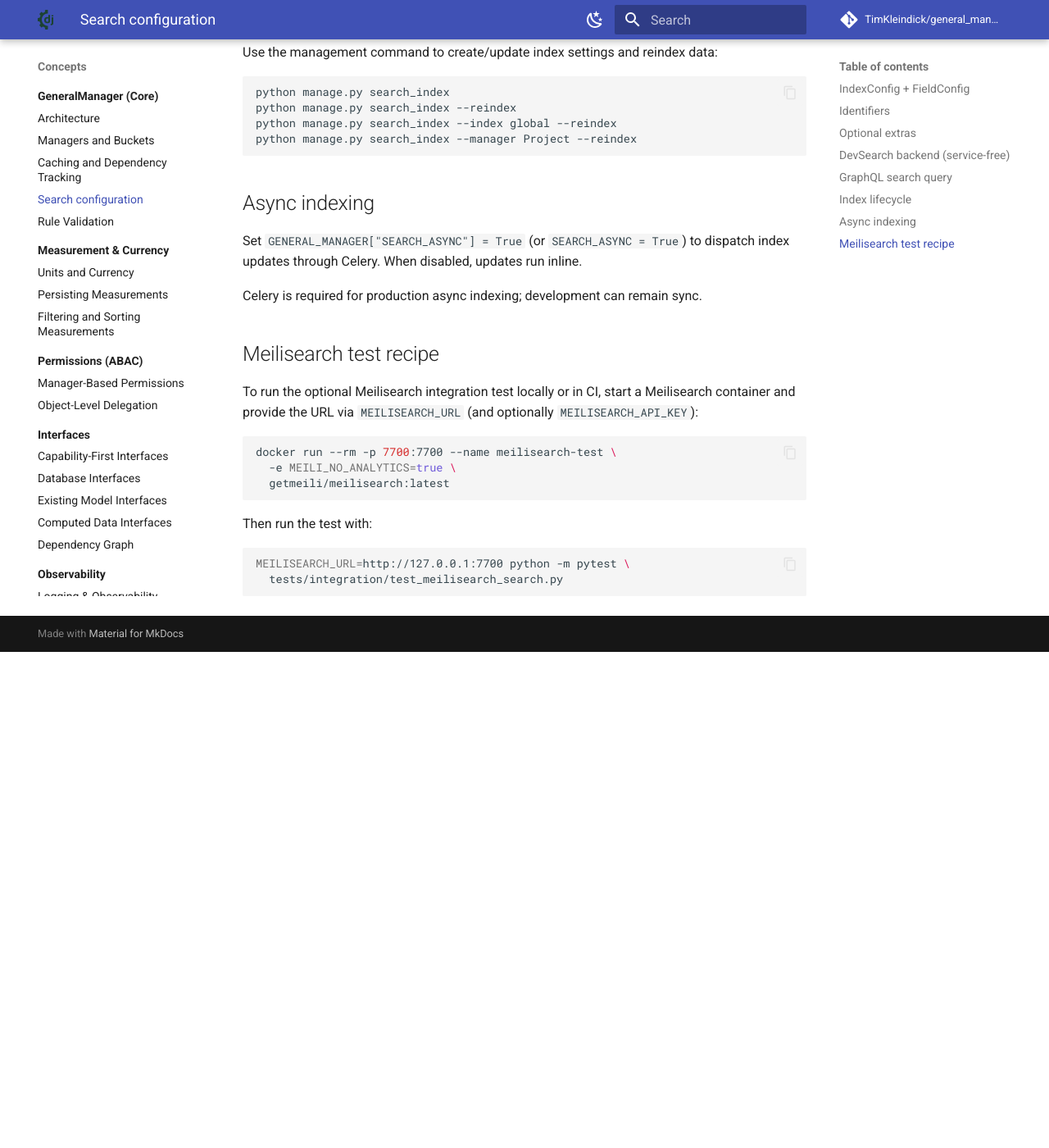
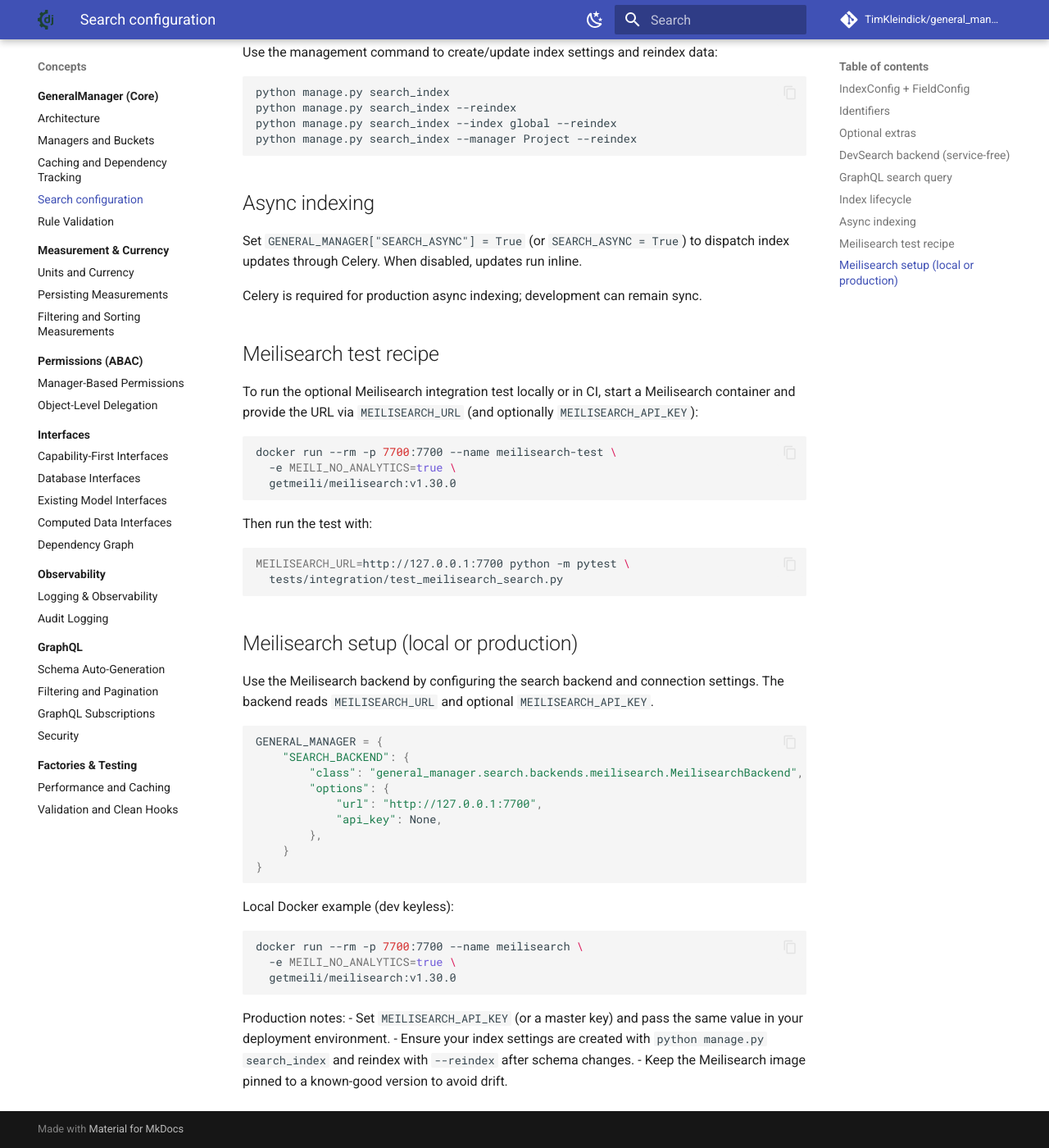
Before and after one commit to TimKleindick/general_manager, an MkDocs documentation site: the page built from docs/concepts/search.md, in a window 1280 px wide and 1400 px high, scrolled down 2232 px. Shown: the whole window at 82% size. Built offline with MkDocs 1.6.1 and Material for MkDocs 9.7.7, drawn with Linux system fonts in a browser that asks for light colours; comment, search, counter and statistics services are not loaded; before the commit the page ends 3027 px from its top, so only the background shows below that.

Commit message:
docs: update search docs and ADR

````diff
--- a/docs/concepts/search.md
+++ b/docs/concepts/search.md
@@ -49,7 +49,7 @@
 ```python
 class Project(GeneralManager):
     class SearchConfig:
-        indexes = [IndexConfig(name="global", fields=["name"]) ]
+        indexes = [IndexConfig(name="global", fields=["name"])]
         type_label = "Project"
 
         @staticmethod
@@ -118,7 +118,7 @@
 ```bash
 docker run --rm -p 7700:7700 --name meilisearch-test \
   -e MEILI_NO_ANALYTICS=true \
-  getmeili/meilisearch:latest
+  getmeili/meilisearch:v1.30.0
 ```
 
 Then run the test with:
@@ -127,3 +127,36 @@
 MEILISEARCH_URL=http://127.0.0.1:7700 python -m pytest \
   tests/integration/test_meilisearch_search.py
 ```
+
+## Meilisearch setup (local or production)
+
+Use the Meilisearch backend by configuring the search backend and connection
+settings. The backend reads `MEILISEARCH_URL` and optional
+`MEILISEARCH_API_KEY`.
+
+```python
+GENERAL_MANAGER = {
+    "SEARCH_BACKEND": {
+        "class": "general_manager.search.backends.meilisearch.MeilisearchBackend",
+        "options": {
+            "url": "http://127.0.0.1:7700",
+            "api_key": None,
+        },
+    }
+}
+```
+
+Local Docker example (dev keyless):
+
+```bash
+docker run --rm -p 7700:7700 --name meilisearch \
+  -e MEILI_NO_ANALYTICS=true \
+  getmeili/meilisearch:v1.30.0
+```
+
+Production notes:
+- Set `MEILISEARCH_API_KEY` (or a master key) and pass the same value in your
+  deployment environment.
+- Ensure your index settings are created with `python manage.py search_index`
+  and reindex with `--reindex` after schema changes.
+- Keep the Meilisearch image pinned to a known-good version to avoid drift.
````
Also changed, not shown: docs/adr/0005-search-backend.md (+1 -1 lines).
